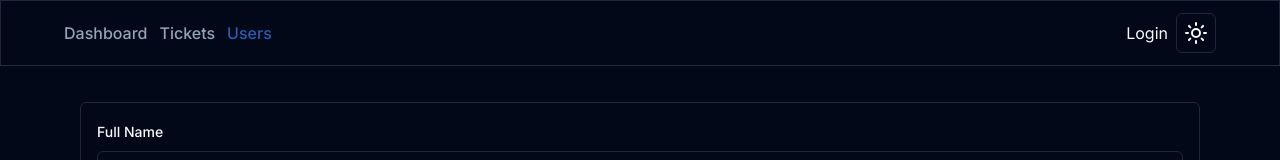
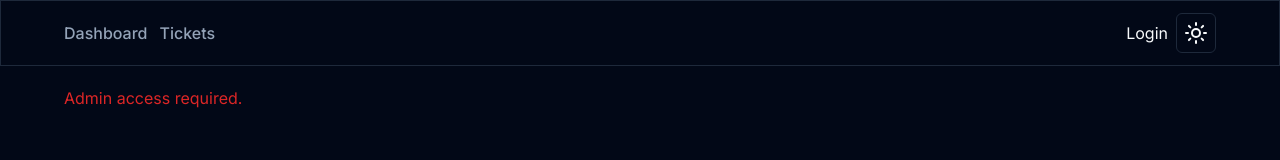
Before and after one commit to SAIDOU11/App-Ticketing, a Next.js app in the folder ticketapp/: page /users in a window 1280 px wide. Shown: the top 160 px of the page. Built offline with nearby package versions, Linux system fonts and the light colour scheme; no server answers; the database is empty.

Commit message:
protecting pages

```diff
--- a/ticketapp/app/users/[id]/page.tsx
+++ b/ticketapp/app/users/[id]/page.tsx
@@ -1,11 +1,21 @@
+import options from "@/app/api/auth/[...nextauth]/options";
 import UserForm from "@/components/UserForm";
 import prisma from "@/prisma/db";
+import { getServerSession } from "next-auth";
 
 interface Props {
   params: { id: string };
 }
 
 const EditUser = async ({ params }: Props) => {
+  const session = await getServerSession(options);
+
+  if (session?.user.role !== "ADMIN") {
+    return (
+      <p className="text-destructive text-red-600">Admin access required.</p>
+    );
+  }
+
   const user = await prisma?.user.findUnique({
     where: { id: parseInt(params.id) },
   });
--- a/ticketapp/app/users/page.tsx
+++ b/ticketapp/app/users/page.tsx
@@ -1,8 +1,18 @@
 import UserForm from "@/components/UserForm";
 import DataTableSimple from "./Data-table-simple";
 import prisma from "@/prisma/db";
+import { getServerSession } from "next-auth";
+import options from "../api/auth/[...nextauth]/options";
 
 const Users = async () => {
+  const session = await getServerSession(options);
+
+  if (session?.user.role !== "ADMIN") {
+    return (
+      <p className="text-destructive text-red-600">Admin access required.</p>
+    );
+  }
+
   const users = await prisma.user.findMany();
 
   return (
--- a/ticketapp/components/MainNav.tsx
+++ b/ticketapp/components/MainNav.tsx
@@ -6,11 +6,10 @@
 
 const MainNav = async () => {
   const session = await getServerSession(options);
-  console.log(session);
 
   return (
     <div className="flex justify-between gap-2">
-      <MainNavLinks />
+      <MainNavLinks role={session?.user.role} />
       <div className="flex items-center gap-2">
         {session ? (
           <Link href="/api/auth/signout?callbackUrl=/">Logout</Link>
--- a/ticketapp/components/MainNavLinks.tsx
+++ b/ticketapp/components/MainNavLinks.tsx
@@ -3,11 +3,11 @@
 import Link from "next/link";
 import { usePathname } from "next/navigation";
 
-const MainNavLinks = () => {
+const MainNavLinks = ({ role }: { role?: string }) => {
   const links = [
-    { label: "Dashboard", href: "/" },
-    { label: "Tickets", href: "/tickets" },
-    { label: "Users", href: "/users" },
+    { label: "Dashboard", href: "/", adminOnly: false },
+    { label: "Tickets", href: "/tickets", adminOnly: false },
+    { label: "Users", href: "/users", adminOnly: true },
   ];
 
   const currentPath = usePathname();
@@ -15,7 +15,9 @@
 
   return (
     <div className="flex items-center gap-3">
-      {links.map((link) => (
+      {links
+        .filter((link) => !link.adminOnly || role === "ADMIN")
+        .map((link) => (
           <Link
             href={link.href}
             className={`navbar-link ${
```
Lines whose indentation alone changed are shown as unchanged.
